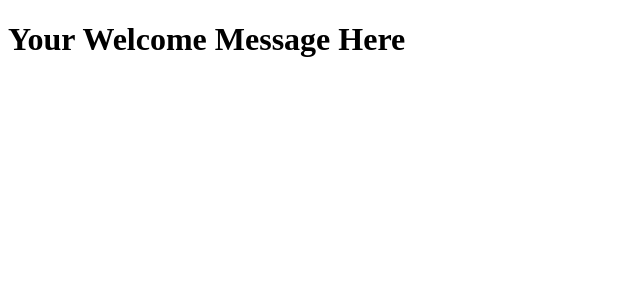
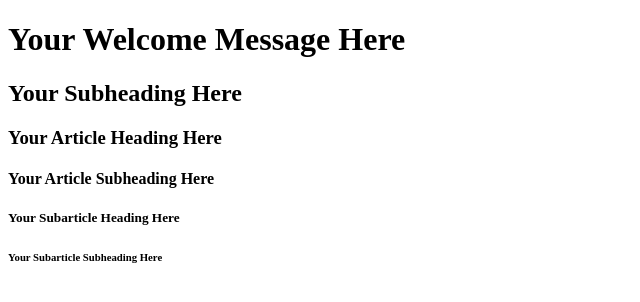
Before and after one commit to mcprog/nr-teaching-website, a plain HTML site: page index.html in a window 1280 px wide. Shown: the whole page, without its empty margins (0-640 px from the left). Drawn offline with Linux system fonts and the light colour scheme.

Commit message:
Part 2: Multiple Headings

```diff
--- a/index.html
+++ b/index.html
@@ -5,5 +5,10 @@
   </head>
   <body>
     <h1>Your Welcome Message Here</h1>
+    <h2>Your Subheading Here</h2>
+    <h3>Your Article Heading Here</h3>
+    <h4>Your Article Subheading Here</h4>
+    <h5>Your Subarticle Heading Here</h5>
+    <h6>Your Subarticle Subheading Here</h6>
   </body>
 </html>
```
